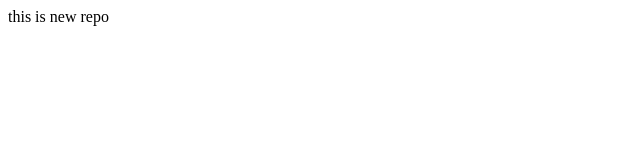
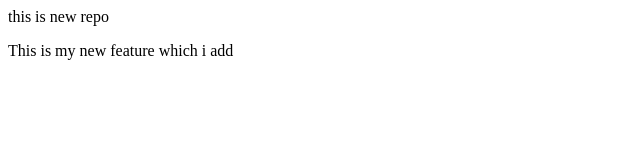
Before and after one commit to UMESHYADAV714/localRepo, a plain HTML site: page index.html in a window 1280 px wide. Shown: the whole page, without its empty margins (0-640 px from the left). Drawn offline with Linux system fonts and the light colour scheme.

Commit message:
add new faeture:

```diff
--- a/index.html
+++ b/index.html
@@ -1 +1,2 @@
 <p>this is new repo</p>
+<p>This is my new feature which i add</p>
```
